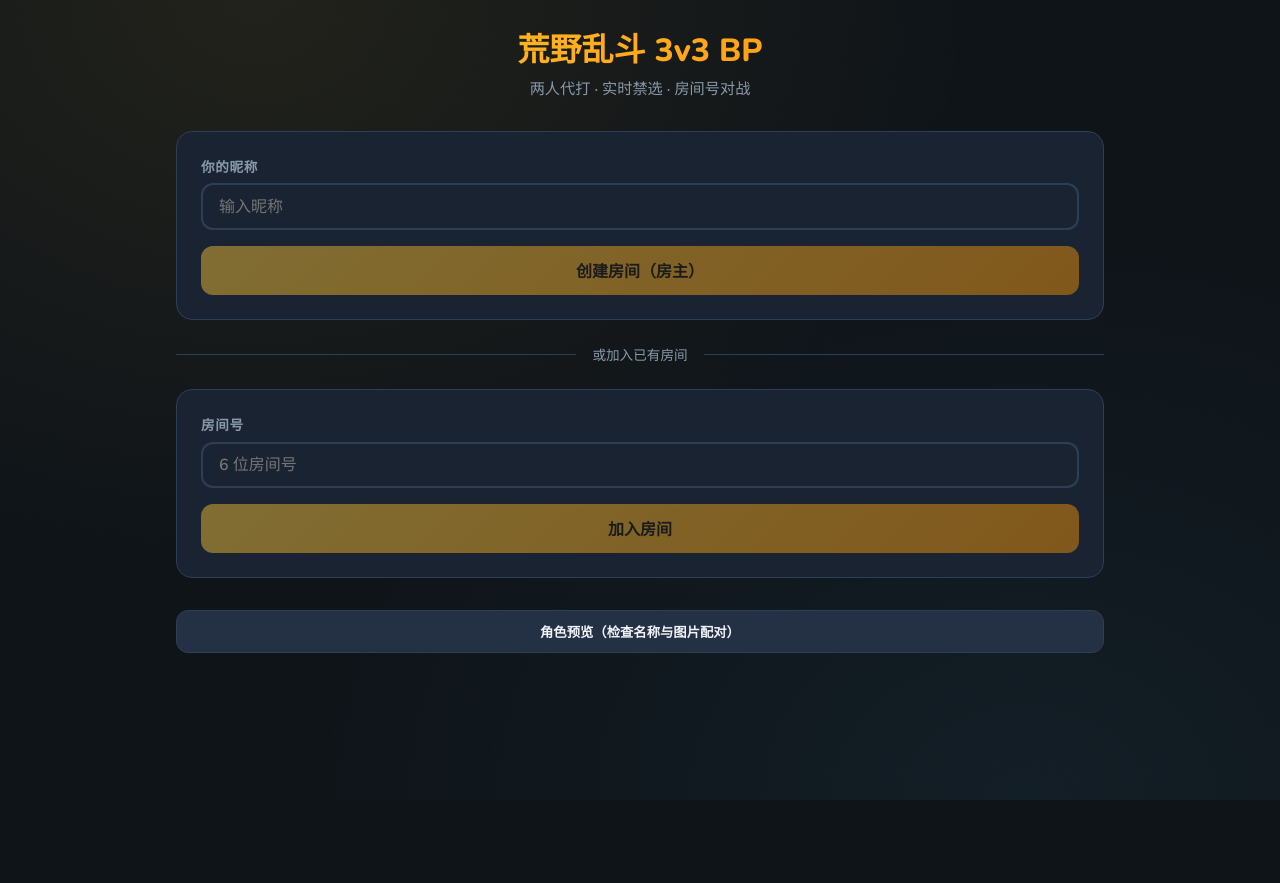
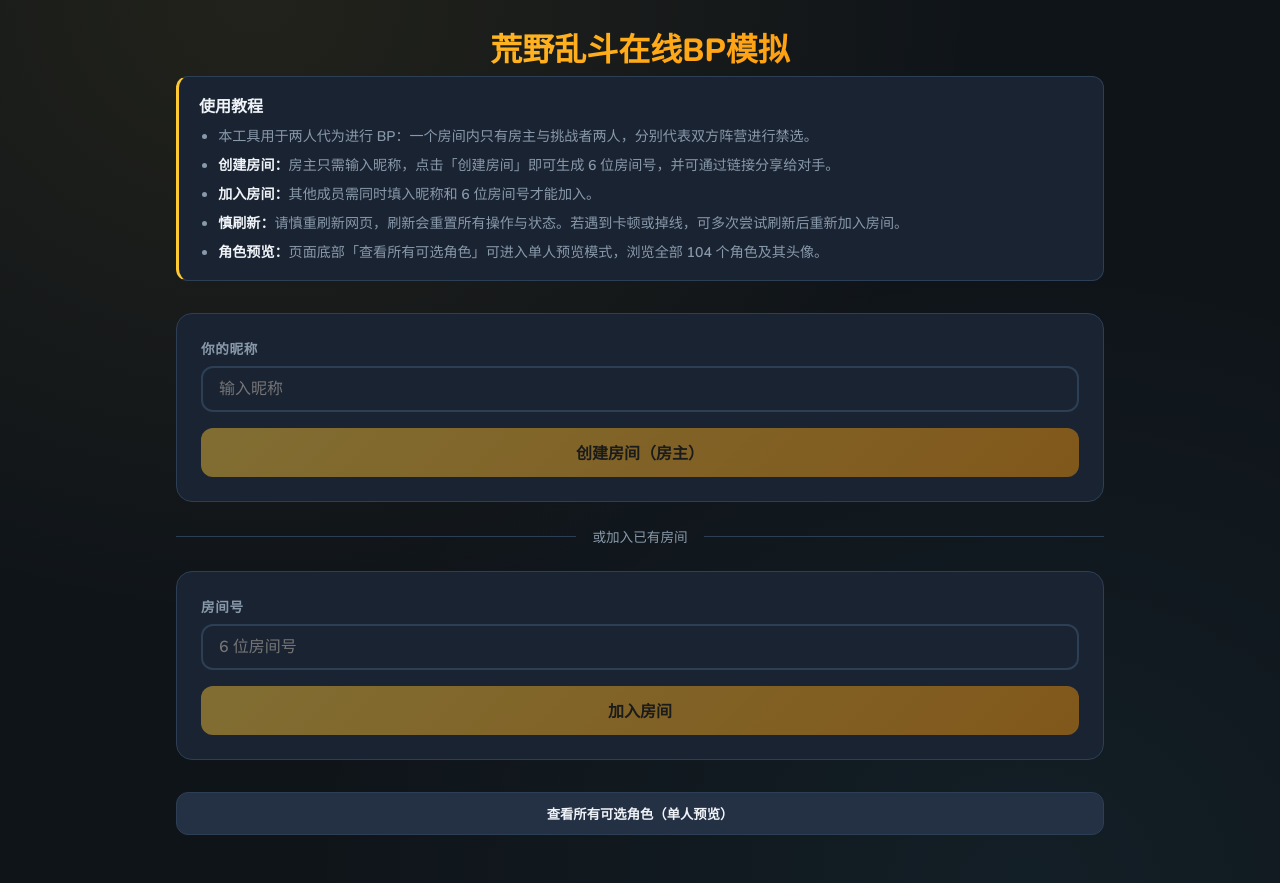
Before and after one commit to newamnesia/brawl-bp, a React (Vite) app: page / in a window 1280 px wide. Before the commit the page ends 800 px from the top, so only its background shows below. Built offline with nearby package versions, Linux system fonts and the light colour scheme; no server answers.

Commit message:
feat: update home title and replace subtitle with usage tutorial

```diff
--- a/src/pages/Home.tsx
+++ b/src/pages/Home.tsx
@@ -49,8 +49,17 @@ export default function Home() {
 
   return (
     <div className="app-shell">
-      <h1 className="page-title">荒野乱斗 3v3 BP</h1>
-      <p className="page-subtitle">两人代打 · 实时禁选 · 房间号对战</p>
+      <h1 className="page-title">荒野乱斗在线BP模拟</h1>
+      <div className="tutorial-box">
+        <p className="tutorial-intro">使用教程</p>
+        <ul className="tutorial-list">
+          <li>本工具用于两人代为进行 BP：一个房间内只有房主与挑战者两人，分别代表双方阵营进行禁选。</li>
+          <li><strong>创建房间：</strong>房主只需输入昵称，点击「创建房间」即可生成 6 位房间号，并可通过链接分享给对手。</li>
+          <li><strong>加入房间：</strong>其他成员需同时填入昵称和 6 位房间号才能加入。</li>
+          <li><strong>慎刷新：</strong>请慎重刷新网页，刷新会重置所有操作与状态。若遇到卡顿或掉线，可多次尝试刷新后重新加入房间。</li>
+          <li><strong>角色预览：</strong>页面底部「查看所有可选角色」可进入单人预览模式，浏览全部 104 个角色及其头像。</li>
+        </ul>
+      </div>
 
       <div className="card">
         <div className="form-group">
@@ -101,7 +110,7 @@ export default function Home() {
         style={{ marginTop: "1rem", width: "100%" }}
         onClick={() => navigate("/preview")}
       >
-        角色预览（检查名称与图片配对）
+        查看所有可选角色（单人预览）
       </button>
     </div>
   );
--- a/src/styles/index.css
+++ b/src/styles/index.css
@@ -87,6 +87,36 @@ input:focus {
   color: var(--muted);
   margin-bottom: 2rem;
   font-size: 0.95rem;
+}
+
+.tutorial-box {
+  background: var(--surface);
+  border: 1px solid var(--border);
+  border-left: 3px solid var(--accent);
+  border-radius: 12px;
+  padding: 1rem 1.25rem;
+  margin-bottom: 2rem;
+}
+
+.tutorial-intro {
+  font-weight: 800;
+  margin-bottom: 0.5rem;
+  color: var(--text);
+}
+
+.tutorial-list {
+  margin: 0;
+  padding-left: 1.2rem;
+  display: flex;
+  flex-direction: column;
+  gap: 0.4rem;
+  font-size: 0.88rem;
+  color: var(--muted);
+  line-height: 1.6;
+}
+
+.tutorial-list strong {
+  color: var(--text);
 }
 
 .card {
```
